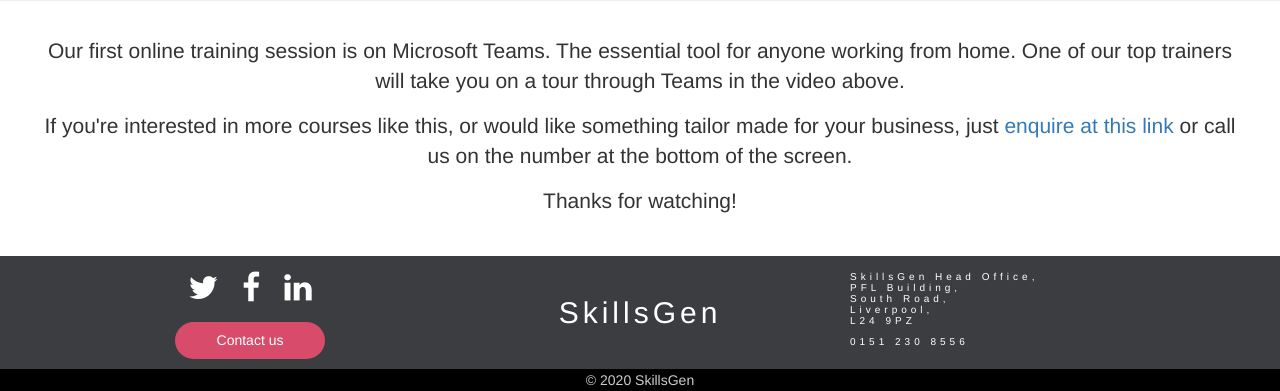
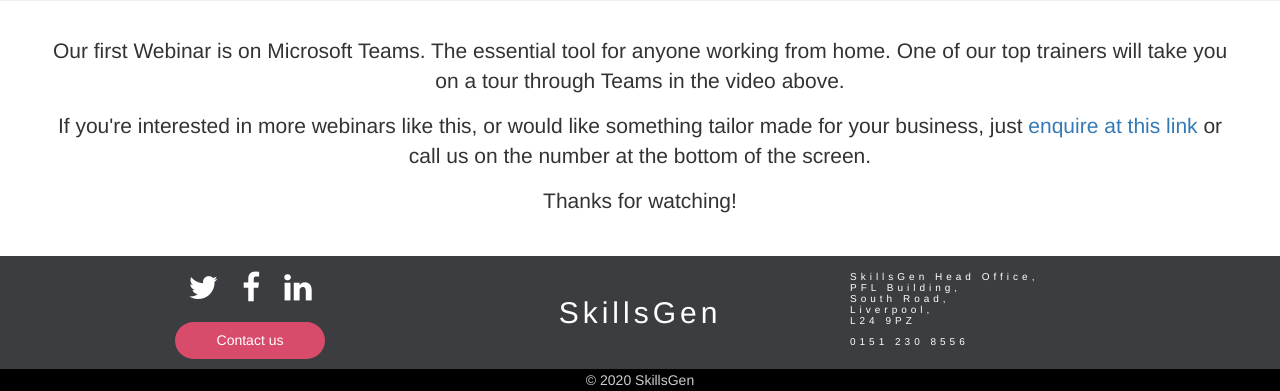
Before and after one commit to SkillsGen/sgmain, a Flask app: page /onlinelearning in a window 1280 px wide. Shown: the part 499-890 px from the top of the page. Run offline with Flask 2, Linux system fonts and the light colour scheme; some libraries are stand-ins or nearby versions.

Commit message:
language changes

```diff
--- a/templates/index.html
+++ b/templates/index.html
@@ -43,7 +43,7 @@
     <div class="row text-center">
         <h3 style="margin-top:0px">Public Courses over the Web!</h3>
         <p>Everyone's top priority right now is halting the spread of COVID19. So until things return to normal we are conducting all of our public courses via the web with our qualified trainers live. Anyone interested in our public course dates can just <a href='mailto:training@skillsgen.com'>e-mail</a>, call or <a href="{{ url_for('enquire') }}">enquire</a> through this website. We will talk you through the simple process of setup and delivery, no matter your situation.</p>
-	<a href="{{ url_for('onlinelearning') }}">Click here to view a recording of our first online session!.</a>
+	<a href="{{ url_for('onlinelearning') }}">Click here to view a recording of our first online Webinar!.</a>
     </div>
 </div>
 <div class="jumbotron jumbowhite">
--- a/templates/onlinelearning.html
+++ b/templates/onlinelearning.html
@@ -7,7 +7,7 @@
 {% block main %}
 <div class="jumbotron text-center">
     <div class="row">
-        <h2>SkillsGen's first online training course!</h2>
+        <h2>SkillsGen's First Online Webinar!</h2>
         <p style="padding-top:10px"></p>
     </div>
     <div class="row">
@@ -17,10 +17,10 @@
 </div>
 <div class="jumbotron jumbowhite text-center">
   <p style="padding-top:10px">
-    Our first online training session is on Microsoft Teams. The essential tool for anyone working from home. One of our top trainers will take you on a tour through Teams in the video above.
+    Our first Webinar is on Microsoft Teams. The essential tool for anyone working from home. One of our top trainers will take you on a tour through Teams in the video above.
   </p>
   <p>
-    If you're interested in more courses like this, or would like something tailor made for your business, just <a href="{{ url_for('enquire') }}">enquire at this link</a> or call us on the number at the bottom of the screen.
+    If you're interested in more webinars like this, or would like something tailor made for your business, just <a href="{{ url_for('enquire') }}">enquire at this link</a> or call us on the number at the bottom of the screen.
   </p>
   <p>
     Thanks for watching!
```
